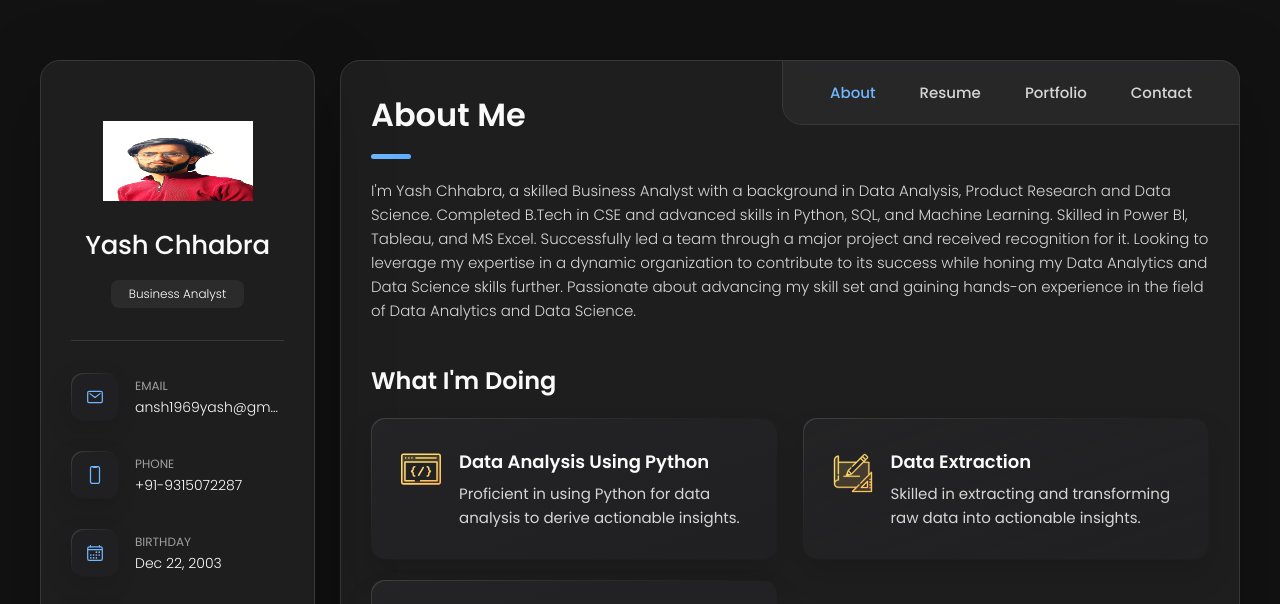
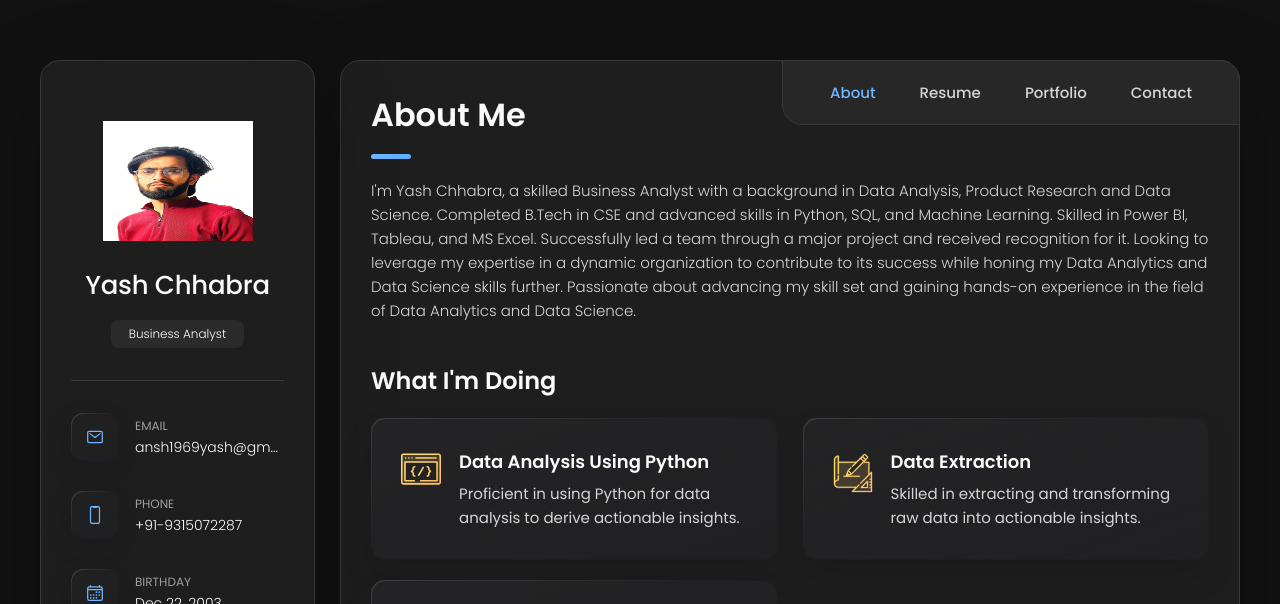
Before and after one commit to YashChh/-Personal-Portfolio, a plain HTML site: page Yash Chhabra Personal Portfolio/index.html in a window 1280 px wide. Shown: the top 604 px of the page. Drawn offline with nearby package versions, Linux system fonts and the light colour scheme; some packages are replaced by stand-ins of ours; a script that the page names is missing.

Commit message:
Update index.html

```diff
--- a/Yash Chhabra Personal Portfolio/index.html
+++ b/Yash Chhabra Personal Portfolio/index.html
@@ -31,7 +31,7 @@
       <div class="sidebar-info">
 
         <figure class="avatar-box">
-          <img src="./assets/images/yash.jpeg" alt="Yash Chhabra" height="80" width="80">
+          <img src="./assets/images/yash.jpeg" alt="Yash Chhabra" height="120" width="80">
         </figure>
 
         <div class="info-content">
```
